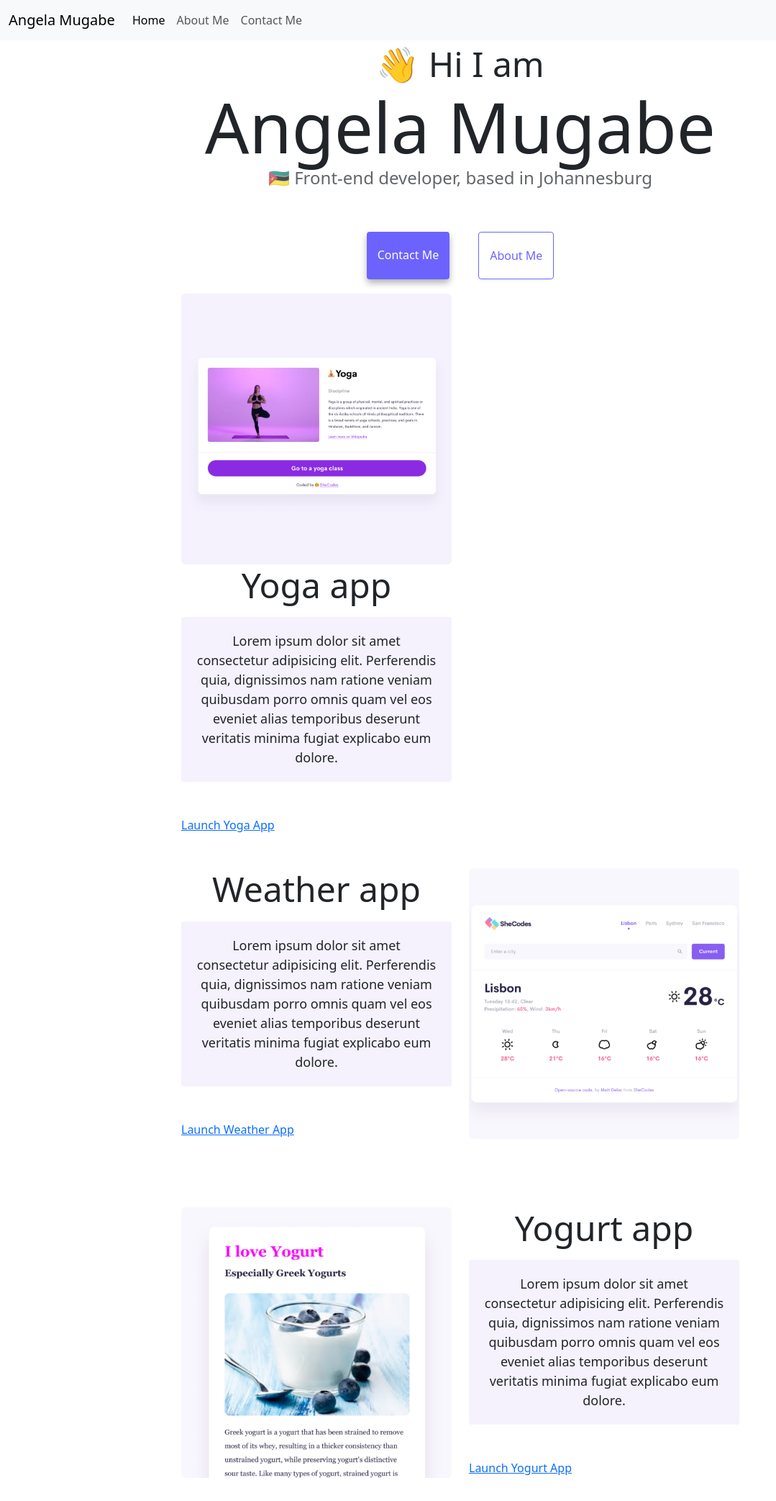
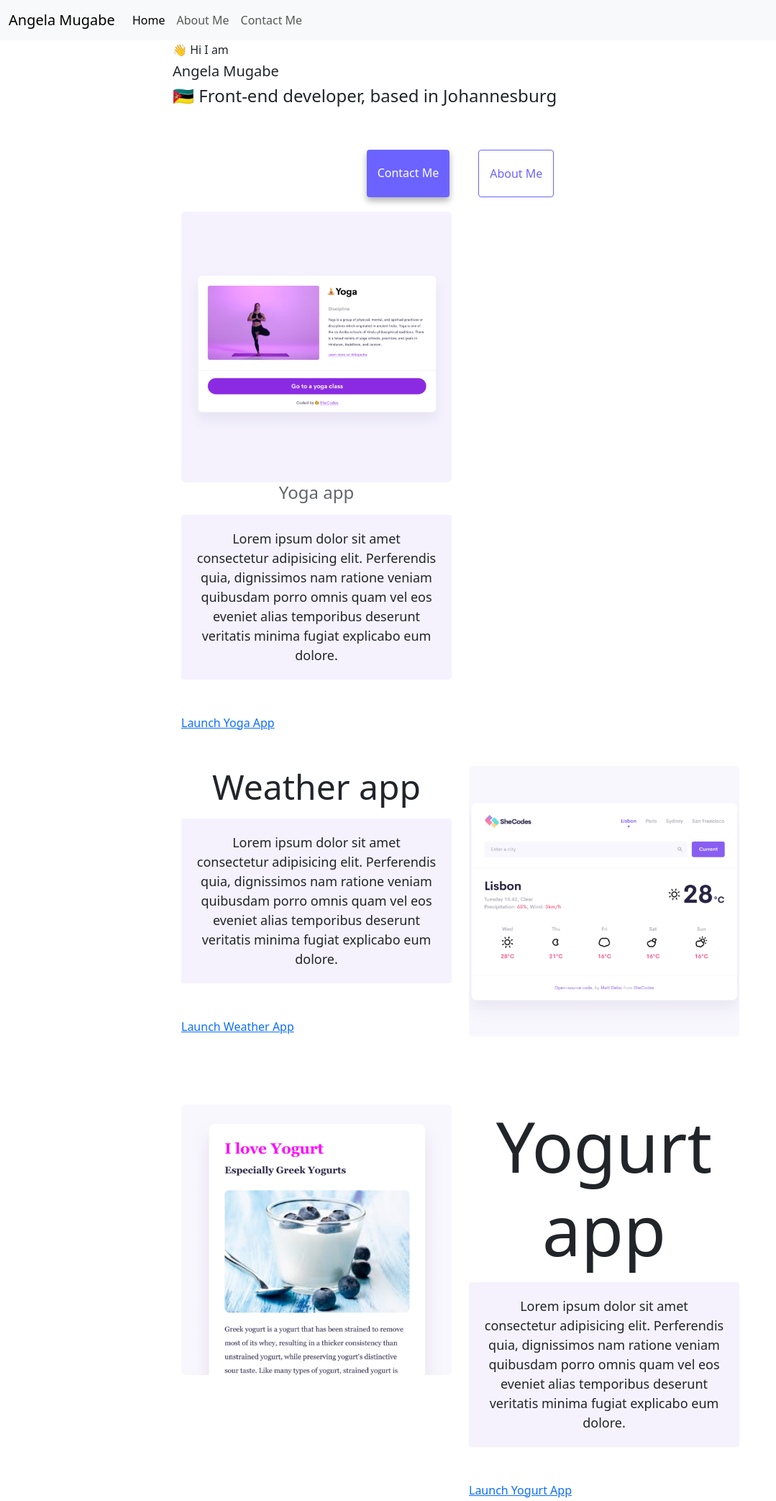
Before and after one commit to anglmugabe/Week2-advancedBootstrap, a plain HTML site: page index.html in a window 1280 px wide. Shown: the whole page at 72% size, without its empty margins (0-1079 px from the left). Drawn offline with nearby package versions, Linux system fonts and the light colour scheme.

Commit message:
added some seo enhancements

```diff
--- a/index.html
+++ b/index.html
@@ -5,6 +5,8 @@
         <meta charset="UTF-8" />
         <meta http-equiv="X-UA-Compatible" content="IE=edge" />
         <meta name="viewport" content="width=device-width, initial-scale=1.0" />
+        <meta name="description"
+            content="HomePage for a Mozambican front-end developer living in Johannesburg including display of some of her projects">
         <title>Angela Mugabe</title>
         <link href="https://cdn.jsdelivr.net/npm/bootstrap@5.3.3/dist/css/bootstrap.min.css" rel="stylesheet"
             integrity="sha384-QWTKZyjpPEjISv5WaRU9OFeRpok6YctnYmDr5pNlyT2bRjXh0JMhjY6hW+ALEwIH" crossorigin="anonymous">
@@ -35,9 +37,9 @@
             </div>
         </nav>
 
-        <h2>👋 Hi I am</h2>
-        <h1>Angela Mugabe</h1>
-        <h3> 🇲🇿 Front-end developer, based in Johannesburg </h3>
+        <h6>👋 Hi I am</h6>
+        <h5>Angela Mugabe</h5>
+        <h4> 🇲🇿 Front-end developer, based in Johannesburg </h4>
         <div class="navigation-links">
             <a href="about.html#contact" class="contact-link">Contact me</a>
             <a href="about.html" class="about-link">About me</a>
@@ -48,7 +50,7 @@
                     <img src="images/yoga.png" class="img-fluid rounded" alt="image of a yoga website />
                 </div>
                 <div class=" col-md-6">
-                    <h2 class="mb-3">Yoga app</h2>
+                    <h3 class="mb-3">Yoga app</h3>
                     <p>
                         Lorem ipsum dolor sit amet consectetur adipisicing elit. Perferendis
                         quia, dignissimos nam ratione veniam quibusdam porro omnis quam vel
@@ -82,7 +84,7 @@
                     <img src="images/yogurt.png" class="img-fluid rounded" alt="image of yogurt website" />
                 </div>
                 <div class="col-md-6">
-                    <h2 class="mb-3">Yogurt app</h2>
+                    <h1 class="mb-3">Yogurt app</h1>
                     <p>
                         Lorem ipsum dolor sit amet consectetur adipisicing elit. Perferendis
                         quia, dignissimos nam ratione veniam quibusdam porro omnis quam vel
```
Also changed, not shown: about.html (+4 -3 lines).
